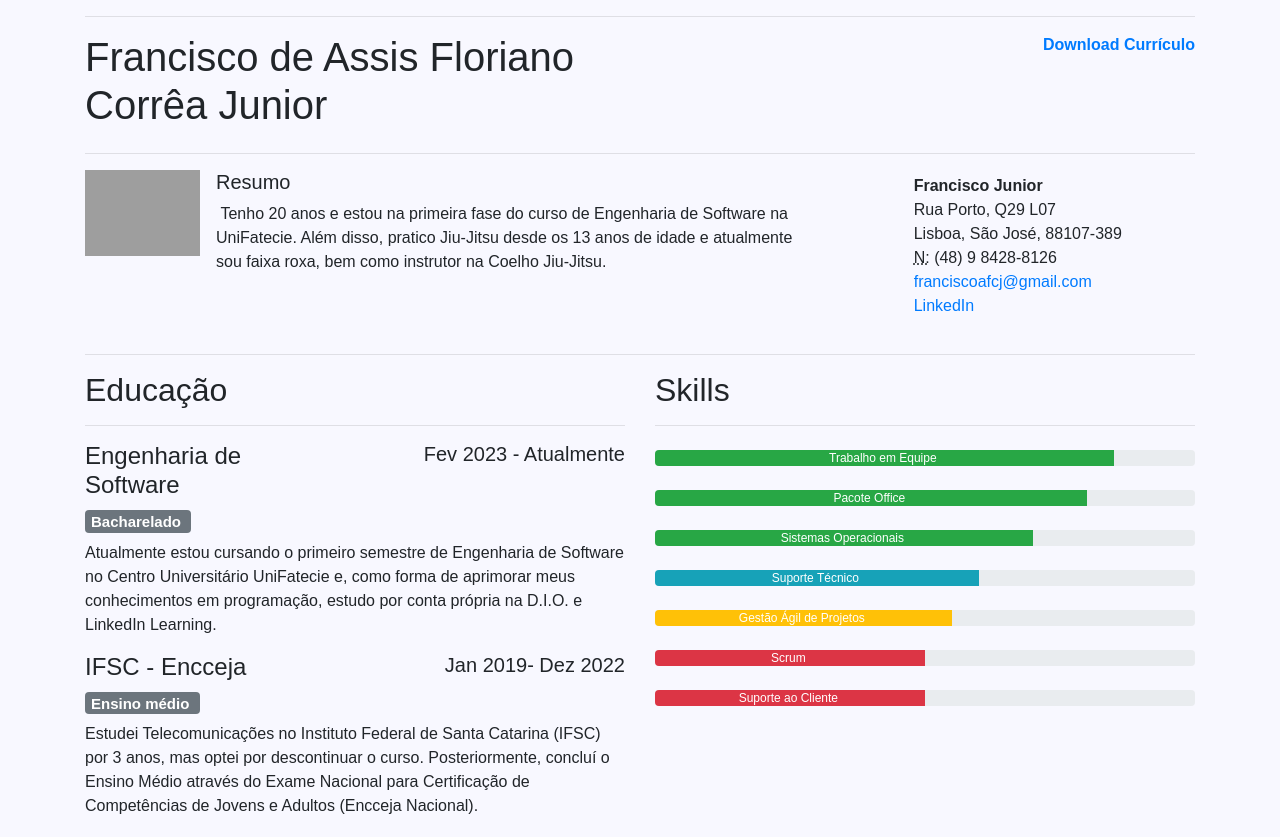
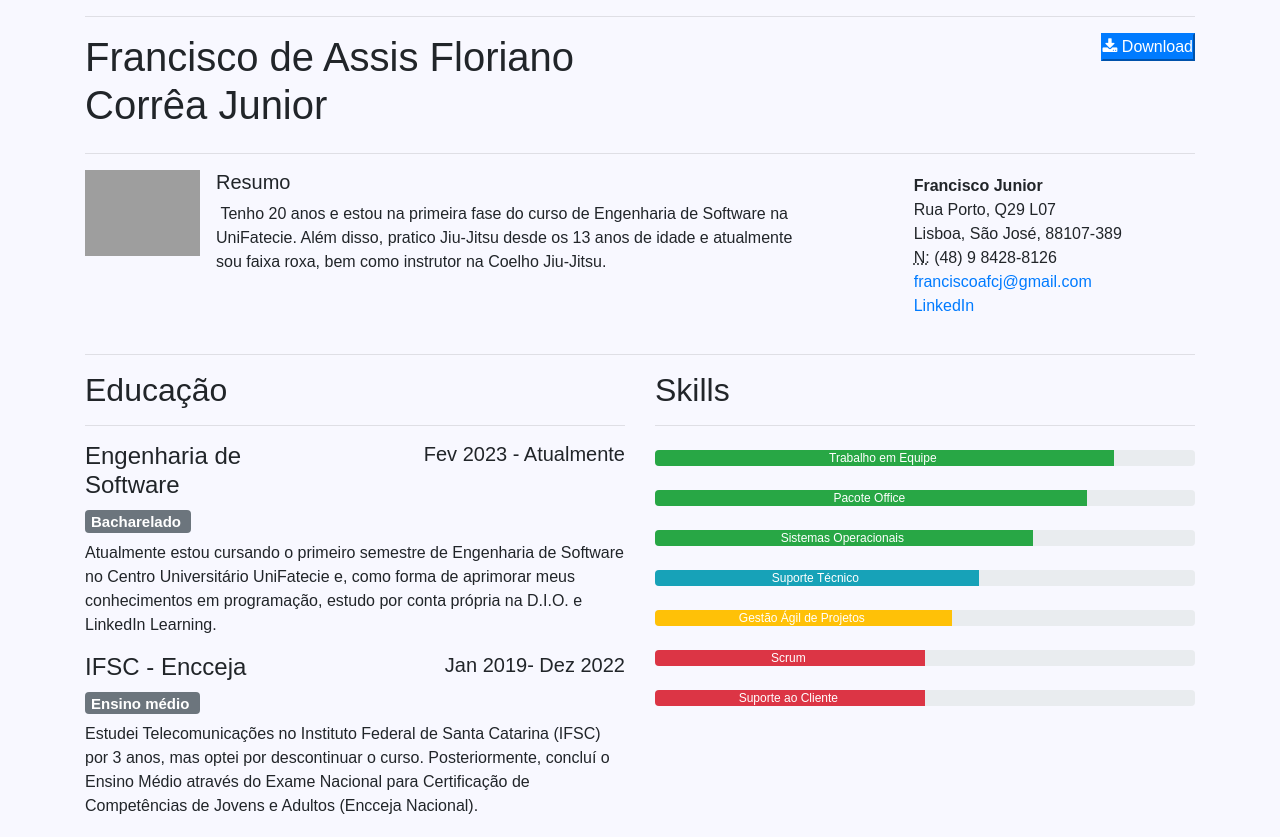
Before and after one commit to Franciscoafcj/All-My-Links, a plain HTML site: page curriculo.html in a window 1280 px wide. Shown: the top 837 px of the page. Drawn offline with nearby package versions, Linux system fonts and the light colour scheme; grey boxes are pictures that could not be loaded.

Commit message:
download button

```diff
--- a/curriculo.html
+++ b/curriculo.html
@@ -7,7 +7,8 @@
     <title>Curriculum Vitae Franciscoafcj</title>
     <!-- Bootstrap -->
     <link href="css/bootstrap-4.4.1.css" rel="stylesheet">
-
+    <!-- icon library download -->
+    <link rel="stylesheet" href="https://cdnjs.cloudflare.com/ajax/libs/font-awesome/4.7.0/css/font-awesome.min.css">
     <meta charset="UTF-8">
     <meta http-equiv="X-UA-Compatible" content="IE=edge">
     <meta name="viewport" content="width=device-width, initial-scale=1.0">
@@ -26,7 +27,7 @@
           <h1>Francisco de Assis Floriano Corrêa Junior&nbsp;</h1>
         </div>
         <div class="col-6">
-          <p class="text-right"><a href="Download/FranciscodeAssis Curriculo NOVO.pdf.pdf" download><strong>Download Currículo</strong></a></p>
+          <p class="text-right"><a href="Download/FranciscodeAssis Curriculo NOVO.pdf.pdf" download><button class="btn-primary"><i class="fa fa-download"></i> Download</button></a></p>
         </div>
       </div>
       <hr>
```
